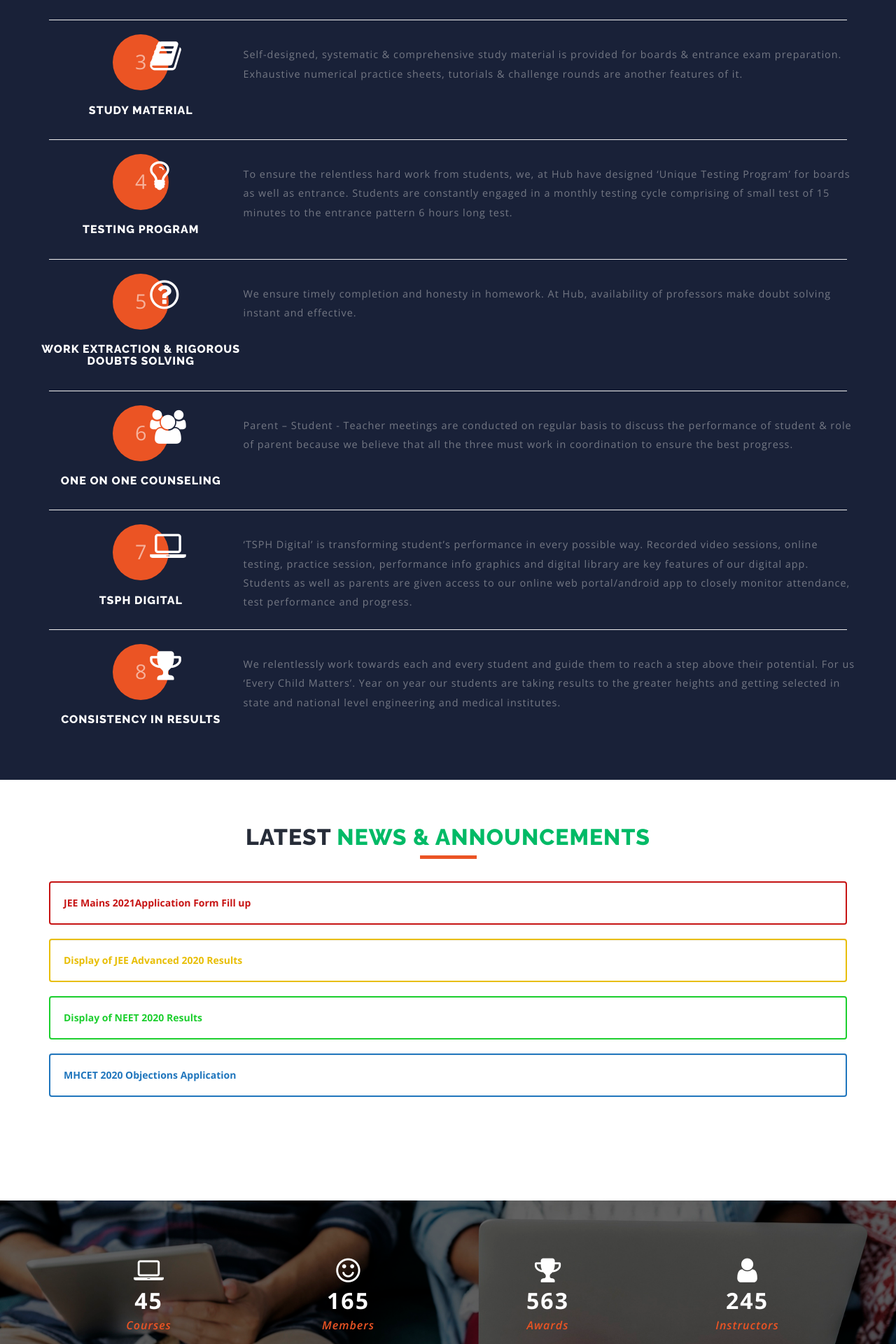
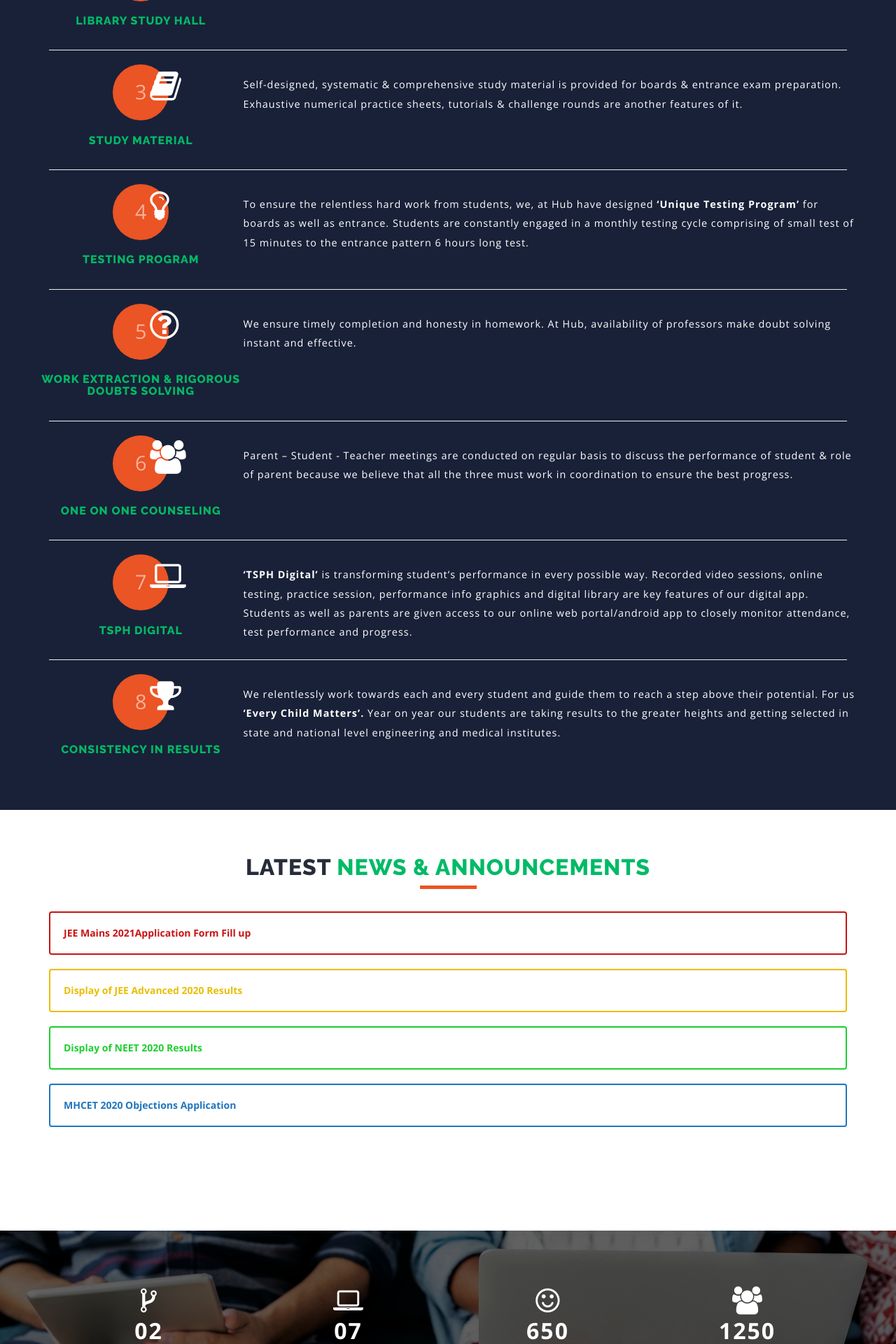
Before and after one commit to sunil007/tsphweb, a PHP site: page / in a window 1280 px wide. Shown: the part 2560-4480 px from the top of the page at 70% size. Run offline with PHP 8.4, Linux system fonts and the light colour scheme.

Commit message:
Modified the required changes in home page, faculty and header-footer

```diff
--- a/css/style.css
+++ b/css/style.css
@@ -262,7 +262,7 @@ ul.agile_forms {
 
 }
 .agileits-banner-info h3 span{
-	    background: #2529d8;
+	background: #2529d8;
     padding: 0 15px;
 }
 .agileits-banner-info {
@@ -543,6 +543,11 @@ p.w3l_sub_para_agile {
 .w3social-icons ul li a:hover{
       color: #00ba66;
 }
+
+.w3social-icons .fa .fa-instagram:hover{
+      color: #00ba66 !important;
+}
+
 .team-w3ls-row {
     margin-top: 4em;
 }
@@ -642,15 +647,15 @@ p.w3l_sub_para_agile {
   transform: scale(1);
 }
 .service-box h5 {
-       font-size: 1em;
-    color: #fff;
+    font-size: 1em;
+    color: #00ba66;
     margin: 1.2em 0 0.8em 0;
     font-weight: 800;
     text-transform: uppercase;
     letter-spacing: 1px;
 }
 .service-box p {
-    color: #747884;
+    color: #ffffff;
     font-size: .9em;
     line-height: 1.9em;
     margin: 0;
--- a/include/css.php
+++ b/include/css.php
@@ -14,4 +14,4 @@
 <link href="//fonts.googleapis.com/css?family=Raleway:400,400i,500,500i,600,600i,700,700i,800" rel="stylesheet">
 <link href='//fonts.googleapis.com/css?family=Open+Sans:400,300,300italic,400italic,600,600italic,700,700italic,800,800italic' rel='stylesheet' type='text/css'>
 <link rel="stylesheet" href="css/swipebox.css">
-<!-- <link href="https://kapeli.com/cheat_sheets/Font_Awesome.docset/Contents/Resources/Documents/index" rel="stylesheet" > -->
+<!--link href="https://www.w3schools.com/icons/fontawesome5_icons_code.asp" rel="stylesheet" -->
--- a/include/footer.php
+++ b/include/footer.php
@@ -30,17 +30,17 @@
 				<div class="col-md-6 nopadding">
 					<p><b>BHAYANDAR BRANCH</b></p>
 					<p>First Floor, Ashoka Shopping Centre, Navghar Road,Near Shani Mandir, Near Railway Station, Bhayandar (E),</p>
-					<a class="agile-icon" href="http://maps.google.com/?q=1stFloor,AshokaShoppingCenterNexttoDivineImageSchool,NavgharRd,BhayandarEast,MiraBhayandar,Maharashtra401105" style="color:white;"> <i class="fa fa-map-marker"></i></a>
-					<a href="tel:+918652375375" style="font-size:15px; color:white;" onMouseOver="this.style.color='cyan'"onMouseOut="this.style.color='#fff'">8652 375 375</a><a style="color:white;"> |</a>
-					<a href="tel:+918652374374" style="font-size:15px; color:white;" onMouseOver="this.style.color='cyan'"onMouseOut="this.style.color='#fff'">8652 374 374</a>
+					<a class="agile-icon" href="https://goo.gl/maps/PTt6feQ9M98xwtnS9" style="color:#f24141; font-size:1.7em;"> <i class="fa fa-map-marker"></i></a>
+					<a href="tel:+918652375375" style="font-size:16px; color:white;" onMouseOver="this.style.color='cyan'"onMouseOut="this.style.color='#fff'">8652 375 375</a><a style="color:white;"> |</a>
+					<a href="tel:+918652374374" style="font-size:16px; color:white;" onMouseOver="this.style.color='cyan'"onMouseOut="this.style.color='#fff'">8652 374 374</a>
 					<div style='height:20px'></div>
 				</div>
 				<div class="col-md-6 nopadding">
 					<p><b>MIRAROAD BRANCH</b></p>
 					<p>D/232, First Floor, Shanti Shopping Centre, Near Railway Station, Mira Road (E),</p>
-					<a class="agile-icon" href="https://g.page/TSPH-miraroad?share" style="color:white;"> <i class="fa fa-map-marker"></i></a>
-					<a href="tel:+918652371371" style="font-size:15px; color:white;" onMouseOver="this.style.color='cyan'"onMouseOut="this.style.color='#fff'">8652 371 371</a><a style="color:white;"> |</a>
-					<a href="tel:+918652373373" style="font-size:15px; color:white;" onMouseOver="this.style.color='cyan'"onMouseOut="this.style.color='#fff'">8652 373 373</a>
+					<a class="agile-icon" href="https://g.page/TSPH-miraroad?share" style="color:#f24141; font-size:1.7em;"> <i class="fa fa-map-marker"></i></a>
+					<a href="tel:+918652371371" style="font-size:16px; color:white;" onMouseOver="this.style.color='cyan'"onMouseOut="this.style.color='#fff'">8652 371 371</a><a style="color:white;"> |</a>
+					<a href="tel:+918652373373" style="font-size:16px; color:white;" onMouseOver="this.style.color='cyan'"onMouseOut="this.style.color='#fff'">8652 373 373</a>
 					<div style='height:20px'></div>
 
 				</div>
--- a/include/topNav.php
+++ b/include/topNav.php
@@ -27,11 +27,11 @@
 				</li>
 				<li>
 					<a href="tel:+918652375375" style='font-size:15px;' onMouseOver="this.style.color='cyan'"onMouseOut="this.style.color='#fff'">
-						<b class="fa fa-phone" aria-hidden="true"></b> +91 865-237-5375
+						<b class="fa fa-phone" aria-hidden="true"></b> +91 8652-375-375
 					</a>
 					<span style="border-left: 1px solid #cfcfcf;margin-left: 3px;">&nbsp;</span>
 					<a href="tel:+918652373373" style='font-size:15px;' onMouseOver="this.style.color='cyan'"onMouseOut="this.style.color='#fff'">
-						<b class="fa fa-phone" aria-hidden="true"></b> +91 865-237-3373
+						<b class="fa fa-phone" aria-hidden="true"></b> +91 8652-373-373
 					</a>
 				</li>
 			</ul>
--- a/index.php
+++ b/index.php
@@ -28,10 +28,10 @@
 	</div>
 
 <!-- //banner -->
-	<!-- Modal1 -->
+	<!-- Modal1 >
 	<div class="modal fade" id="myModal2" tabindex="-1" role="dialog">
 		<div class="modal-dialog">
-		<!-- Modal content-->
+		<!-- Modal content>
 			<div class="modal-content">
 				<div class="modal-header">
 					<button type="button" class="close" data-dismiss="modal">&times;</button>
@@ -60,11 +60,11 @@
 			</div>
 		</div>
 	</div>
-	<!-- //Modal1 -->
-	<!-- Modal2 -->
+	<!-- //Modal1 >
+	<!-- Modal2 >
 	<div class="modal fade" id="myModal3" tabindex="-1" role="dialog">
 		<div class="modal-dialog">
-		<!-- Modal content-->
+		<!-- Modal content>
 			<div class="modal-content">
 				<div class="modal-header">
 					<button type="button" class="close" data-dismiss="modal">&times;</button>
@@ -86,9 +86,9 @@
 			</div>
 		</div>
 	</div>
-	<!-- //Modal2 -->
+	< //Modal2 -->
 
-<!-- bootstrap-pop-up -->
+<!-- bootstrap-pop-up >
 	<div class="modal video-modal fade" id="myModal" tabindex="-1" role="dialog" aria-labelledby="myModal">
 		<div class="modal-dialog" role="document">
 			<div class="modal-content">
@@ -113,6 +113,7 @@
 		</div>
 	</div>
 <!-- //bootstrap-pop-up -->
+
 <!-- banner-bottom -->
 	<div class="banner-bottom nopadding">
 		<div class="container">
@@ -130,7 +131,9 @@
 						the dynamics of the education industry and shaping the career of youngsters.
 						When the passion of the teacher meets with dedication and hard work of students then the miracle happens!
 					</p>
+					<div style='height:15px;'></div>
 					<p> Since inception in 2013; we are able to put Mira - Bhayandar on Maharashtra State map by producing state-level toppers in entrance examinations.
+						Year on year, number of students clearing national level entrance exams like IIT – JEE (Mains & Adv.), NEET, etc. are on rise. Many students from TSPH are entering into the most premier institutes of the country like IIT, NIT and many renowned GMC.
 						Our vision is to do all-round development of youngsters which enables them to pursue further studies from national level renowned engineering and medical institutes.
 					</p>
 
@@ -141,19 +144,18 @@
 	</div>
 <!-- //services -->
 		<div class="team-w3ls-row">
-		   <h3 class="w3l_header w3_agileits_header">Our <span>Instructors</span></h3>
+		   <h3 class="w3l_header w3_agileits_header">Our Directors <span style="text-transform:lowercase;">cum</span><span> Professors</span></h3>
 		   <div class="agileits_banner_bottom_grids">
 				<div class="col-md-4 col-sm-6 team-grids">
 					<img src="images/HiteshBechra-Physics.png" alt="" height="350px"/>
 					<div class="img-caption w3-agileits">
 						<div class="img-agileinfo-text">
 							<h4>Prof. Hitesh Bechra</h4>
-							<p>Physics Instructor</p>
+							<p>Physics Guru</p>
 							<div class="w3social-icons">
 								<ul>
-									<li><a href="#"><i class="fa fa-google-plus"></i> </a></li>
 									<li><a href="#"><i class="fa fa-facebook"></i> </a></li>
-									<li><a href="#"><i class="fa fa-twitter"></i> </a></li>
+									<li><a href="#" onMouseOver="this.style.color='#00ba66'" onMouseOut="this.style.color='#fff'"><i class="fa fa-instagram"></i></a></li>
 								</ul>
 							</div>
 						</div>
@@ -167,12 +169,11 @@
 					<div class="img-caption">
 						<div class="img-agileinfo-text">
 							<h4>Prof. Parimal Patel</h4>
-							<p>Chemistry Instructor </p>
+							<p>Chemistry Guru </p>
 							<div class="w3social-icons">
 								<ul>
-									<li><a href="#"><i class="fa fa-google-plus"></i> </a></li>
 									<li><a href="#"><i class="fa fa-facebook"></i> </a></li>
-									<li><a href="#"><i class="fa fa-twitter"></i> </a></li>
+									<li><a href="#" onMouseOver="this.style.color='#00ba66" onMouseOut="this.style.color='#fff'"><i class="fa fa-instagram"></i></a></li>
 								</ul>
 							</div>
 						</div>
@@ -183,12 +184,11 @@
 					<div class="img-caption">
 						<div class="img-agileinfo-text">
 							<h4>Prof. Pranav Gandhi</h4>
-							<p>Maths Instructor</p>
+							<p>Maths Guru</p>
 							<div class="w3social-icons">
 								<ul>
-									<li><a href="#"><i class="fa fa-google-plus"></i> </a></li>
 									<li><a href="#"><i class="fa fa-facebook"></i> </a></li>
-									<li><a href="#"><i class="fa fa-twitter"></i> </a></li>
+									<li><a href="#" onMouseOver="this.style.color='#00ba66"onMouseOut="this.style.color='#fff'"><i class="fa fa-instagram"></i></a></li>
 								</ul>
 							</div>
 						</div>
@@ -202,12 +202,11 @@
 					<div class="img-caption">
 						<div class="img-agileinfo-text">
 							<h4>Prof. Gyanprakash Pandey</h4>
-							<p>Biology Instructor</p>
+							<p>Biology Guru</p>
 							<div class="w3social-icons">
 								<ul>
-									<li><a href="#"><i class="fa fa-google-plus"></i> </a></li>
 									<li><a href="#"><i class="fa fa-facebook"></i> </a></li>
-									<li><a href="#"><i class="fa fa-twitter"></i> </a></li>
+									<li><a href="#" onMouseOver="this.style.color='#00ba66'" onMouseOut="this.style.color='#fff'"><i class="fa fa-instagram"></i></a></li>
 								</ul>
 							</div>
 						</div>
@@ -237,7 +236,9 @@
 					</div>
 					<div class="col-md-9 service-box text-left">
 						<div style='height:15px;'></div>
-						<p>Directors themselves take the full responsibility of the subject and execute the plan with the help of small team of teachers. ‘Personal Attention’ distinguishes TSPH from others.</p>
+						<p>Directors themselves take the full responsibility of the subject and execute the plan with the help of small team of teachers.
+							<strong>‘Personal Attention’</strong> distinguishes TSPH from others.
+						</p>
 					</div>
 					<div class="col-md-12"><hr></div>
 				</div>
@@ -245,14 +246,16 @@
 				<div class='row'>
 					<div class="col-md-3 service-box">
 						<figure class="icon">
-						 <span>2</span>
-						<i class="fa fa-laptop" aria-hidden="true"></i>
+						 <span style="text-align: center;">2</span>
+						<i class="glyphicon glyphicon-book" style="color:#fff; font-size:2em; top: -15px; left: 30px; z-index:999;" aria-hidden="true"></i>
 						</figure>
 						<h5>Library Study Hall</h5>
 					</div>
 					<div class="col-md-9 service-box text-left">
 						<div style='height:15px;'></div>
-						<p>To achieve best conceptual clarity; self-study is must & to promote the same, we have diversified collection of reference books in our library.</p>
+						<p>To achieve best conceptual clarity; self-study is must & to promote the same, we have diversified collection
+							of reference books in our library.
+						</p>
 					</div>
 					<div class="col-md-12"><hr></div>
 				</div>
@@ -267,7 +270,9 @@
 					</div>
 					<div class="col-md-9 service-box text-left">
 						<div style='height:15px;'></div>
-						<p>Self-designed, systematic & comprehensive study material is provided for boards & entrance exam preparation. Exhaustive numerical practice sheets, tutorials & challenge rounds are another features of it.</p>
+						<p>Self-designed, systematic & comprehensive study material is provided for boards & entrance exam preparation.
+							Exhaustive numerical practice sheets, tutorials & challenge rounds are another features of it.
+						</p>
 					</div>
 					<div class="col-md-12"><hr></div>
 				</div>
@@ -282,8 +287,9 @@
 					</div>
 					<div class="col-md-9 service-box text-left">
 						<div style='height:15px;'></div>
-						<p>To ensure the relentless hard work from students, we, at Hub have designed ‘Unique Testing Program’ for boards as well as entrance.
-					Students are constantly engaged in a monthly testing cycle comprising of small test of 15 minutes to the entrance pattern 6 hours long test.</p>
+						<p>To ensure the relentless hard work from students, we, at Hub have designed <strong>‘Unique Testing Program’</strong> for boards as well as entrance.
+							Students are constantly engaged in a monthly testing cycle comprising of small test of 15 minutes to the entrance pattern 6 hours long test.
+						</p>
 					</div>
 					<div class="col-md-12"><hr></div>
 				</div>
@@ -298,7 +304,9 @@
 					</div>
 					<div class="col-md-9 service-box text-left">
 						<div style='height:15px;'></div>
-						<p>We ensure timely completion and honesty in homework. At Hub, availability of professors make doubt solving instant and effective.</p>
+						<p>We ensure timely completion and honesty in homework.
+							At Hub, availability of professors make doubt solving instant and effective.
+						</p>
 					</div>
 					<div class="col-md-12"><hr></div>
 				</div>
@@ -313,7 +321,9 @@
 					</div>
 					<div class="col-md-9 service-box text-left">
 						<div style='height:15px;'></div>
-						<p>Parent – Student - Teacher meetings are conducted on regular basis to discuss the performance of student & role of parent because we believe that all the three must work in coordination to ensure the best progress.</p>
+						<p>Parent – Student - Teacher meetings are conducted on regular basis to discuss the performance of student & role of
+							parent because we believe that all the three must work in coordination to ensure the best progress.
+						</p>
 					</div>
 					<div class="col-md-12"><hr></div>
 				</div>
@@ -328,8 +338,10 @@
 					</div>
 					<div class="col-md-9 service-box text-left">
 						<div style='height:15px;'></div>
-						<p>‘TSPH Digital’ is transforming student’s performance in every possible way. Recorded video sessions, online testing, practice session, performance info graphics and digital library are key features of our digital app.
-				Students as well as parents are given access to our online web portal/android app to closely monitor attendance, test performance and progress.</p>
+						<p><strong>‘TSPH Digital’</strong> is transforming student’s performance in every possible way.
+							Recorded video sessions, online testing, practice session, performance info graphics and digital library are key features of our digital app.
+							Students as well as parents are given access to our online web portal/android app to closely monitor attendance, test performance and progress.
+						</p>
 					</div>
 					<div class="col-md-12"><hr></div>
 				</div>
@@ -344,8 +356,10 @@
 					</div>
 					<div class="col-md-9 service-box text-left">
 						<div style='height:15px;'></div>
-						<p>We relentlessly work towards each and every student and guide them to reach a step above their potential. For us ‘Every Child Matters’.
-					Year on year our students are taking results to the greater heights and getting selected in state and national level engineering and medical institutes.</p>
+						<p>We relentlessly work towards each and every student and guide them to reach a step above their potential.
+							For us <strong>‘Every Child Matters’.</strong> Year on year our students are taking results to the greater heights
+							and getting selected in state and national level engineering and medical institutes.
+						</p>
 					</div>
 					<div class="col-md-12"></div>
 				</div>
@@ -384,24 +398,24 @@
 	    <div class="container">
 			<div class="inner_w3l_agile_grids">
 		<div class="col-md-3 w3layouts_stats_left w3_counter_grid">
-		   <i class="fa fa-laptop" aria-hidden="true"></i>
-			<p class="counter">45</p>
+		   <i class="fa fa-code-fork" aria-hidden="true"></i>
+			<p class="counter">02</p>
+			<h3>Branches</h3>
+		</div>
+		<div class="col-md-3 w3layouts_stats_left w3_counter_grid1">
+		    <i class="fa fa-laptop" aria-hidden="true"></i>
+			<p class="counter">07</p>
 			<h3>Courses</h3>
 		</div>
-		<div class="col-md-3 w3layouts_stats_left w3_counter_grid1">
-		    <i class="fa fa-smile-o" aria-hidden="true"></i>
-			<p class="counter">165</p>
-			<h3>Members</h3>
-		</div>
 		<div class="col-md-3 w3layouts_stats_left w3_counter_grid2">
-		<i class="fa fa-trophy" aria-hidden="true"></i>
-			<p class="counter">563</p>
-			<h3>Awards</h3>
+		<i class="fa fa-smile-o" aria-hidden="true"></i>
+			<p class="counter">650</p>
+			<h3>Active Students</h3>
 		</div>
 		<div class="col-md-3 w3layouts_stats_left w3_counter_grid3">
-		<i class="fa fa-user" aria-hidden="true"></i>
-			<p class="counter">245</p>
-			<h3>Instructors</h3>
+		<i class="fa fa-users" aria-hidden="true"></i>
+			<p class="counter">1250</p>
+			<h3>Ex-TSPHians</h3>
 		</div>
 		<div class="clearfix"> </div>
 	</div>
--- a/js/JiSlider.js
+++ b/js/JiSlider.js
@@ -100,7 +100,7 @@
 		var setting = $.extend({
 			auto: true,
 			start: 1,
-			time: 600,
+			time: 800,
 			stay: 3000,
 			controller: true,
 			easing: 'ease',
```
Also changed, not shown: courses.php (+13 -13 lines), faculty.php (+20 -4 lines).
